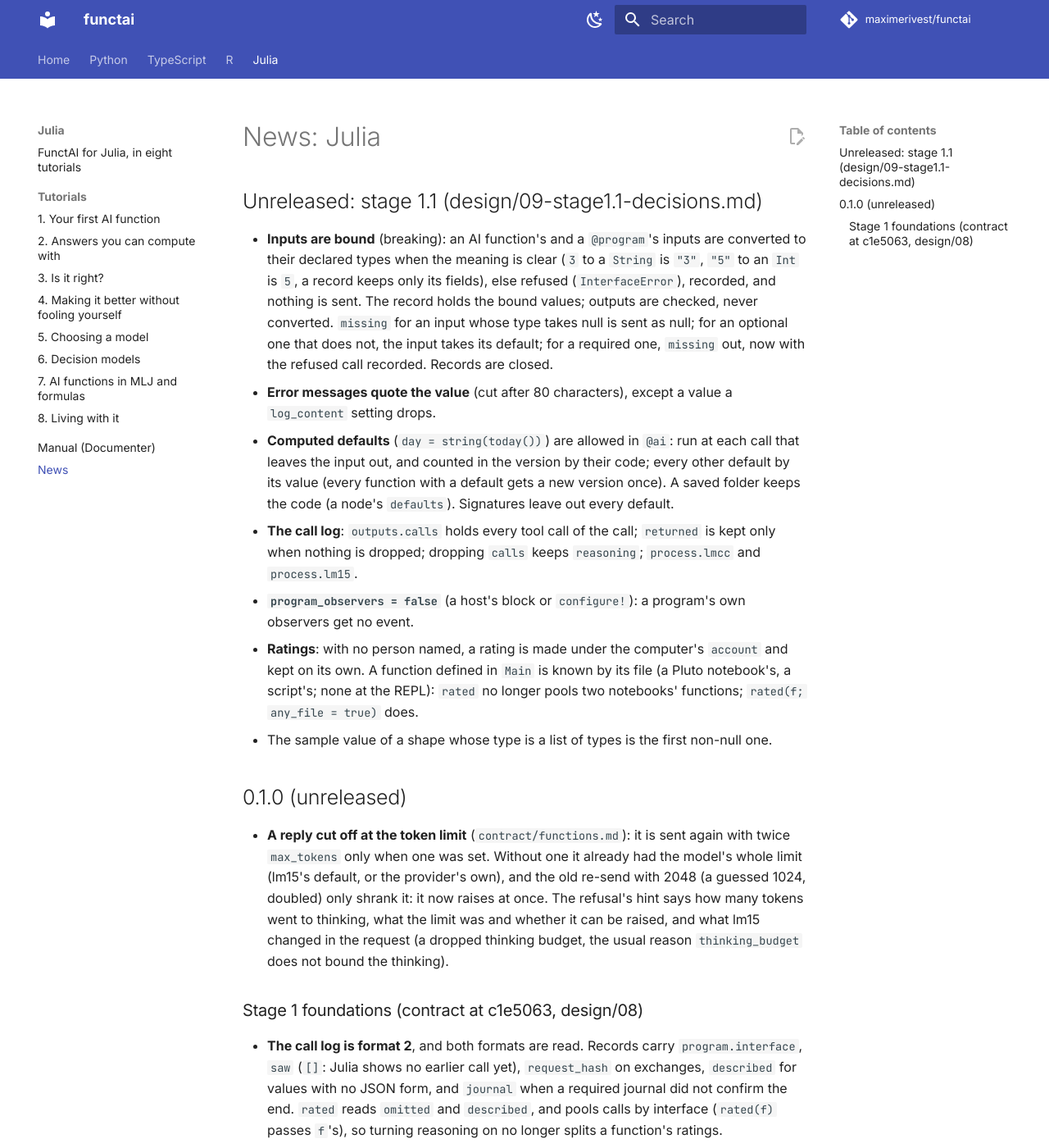
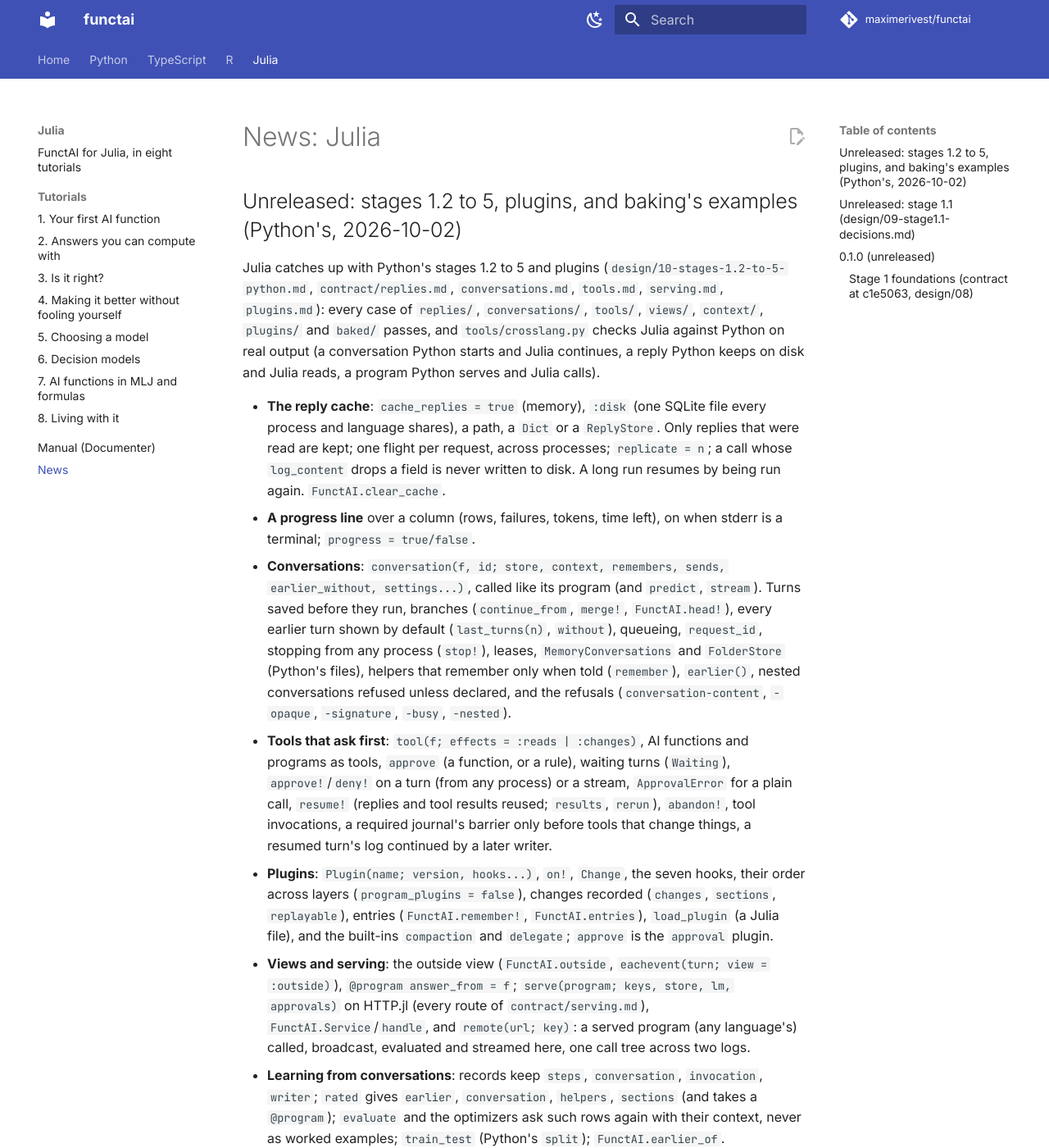
Before and after one commit to MaximeRivest/functai, an MkDocs documentation site: the page built from docs/julia/news.md, in a window 1280 px wide and 1400 px high. Shown: the whole window at 82% size. Built offline with MkDocs 1.6.1 and Material for MkDocs 9.7.7, drawn with Linux system fonts in a browser that asks for light colours; comment, search, counter and statistics services are not loaded; some of the changed text lies outside the part shown.

Commit message:
News pages regenerated from the changelogs

```diff
--- a/docs/julia/news.md
+++ b/docs/julia/news.md
@@ -1,6 +1,73 @@
 # News: Julia
 
 <!-- generated by tools/docs.py from julia/CHANGELOG.md: edit that one -->
+
+## Unreleased: stages 1.2 to 5, plugins, and baking's examples (Python's, 2026-10-02)
+
+Julia catches up with Python's stages 1.2 to 5 and plugins
+(`design/10-stages-1.2-to-5-python.md`, `contract/replies.md`,
+`conversations.md`, `tools.md`, `serving.md`, `plugins.md`): every case
+of `replies/`, `conversations/`, `tools/`, `views/`, `context/`,
+`plugins/` and `baked/` passes, and `tools/crosslang.py` checks Julia
+against Python on real output (a conversation Python starts and Julia
+continues, a reply Python keeps on disk and Julia reads, a program Python
+serves and Julia calls).
+
+- **The reply cache**: `cache_replies = true` (memory), `:disk` (one
+  SQLite file every process and language shares), a path, a `Dict` or a
+  `ReplyStore`. Only replies that were read are kept; one flight per
+  request, across processes; `replicate = n`; a call whose `log_content`
+  drops a field is never written to disk. A long run resumes by being run
+  again. `FunctAI.clear_cache`.
+- **A progress line** over a column (rows, failures, tokens, time left),
+  on when stderr is a terminal; `progress = true/false`.
+- **Conversations**: `conversation(f, id; store, context, remembers,
+  sends, earlier_without, settings...)`, called like its program (and
+  `predict`, `stream`). Turns saved before they run, branches
+  (`continue_from`, `merge!`, `FunctAI.head!`), every earlier turn shown by
+  default (`last_turns(n)`, `without`), queueing, `request_id`, stopping
+  from any process (`stop!`), leases, `MemoryConversations` and
+  `FolderStore` (Python's files), helpers that remember only when told
+  (`remember`), `earlier()`, nested conversations refused unless declared,
+  and the refusals (`conversation-content`, `-opaque`, `-signature`,
+  `-busy`, `-nested`).
+- **Tools that ask first**: `tool(f; effects = :reads | :changes)`, AI
+  functions and programs as tools, `approve` (a function, or a rule),
+  waiting turns (`Waiting`), `approve!`/`deny!` on a turn (from any
+  process) or a stream, `ApprovalError` for a plain call, `resume!`
+  (replies and tool results reused; `results`, `rerun`), `abandon!`, tool
+  invocations, a required journal's barrier only before tools that change
+  things, a resumed turn's log continued by a later writer.
+- **Plugins**: `Plugin(name; version, hooks...)`, `on!`, `Change`, the
+  seven hooks, their order across layers (`program_plugins = false`),
+  changes recorded (`changes`, `sections`, `replayable`), entries
+  (`FunctAI.remember!`, `FunctAI.entries`), `load_plugin` (a Julia file),
+  and the built-ins `compaction` and `delegate`; `approve` is the
+  `approval` plugin.
+- **Views and serving**: the outside view (`FunctAI.outside`,
+  `eachevent(turn; view = :outside)`), `@program answer_from = f`;
+  `serve(program; keys, store, lm, approvals)` on HTTP.jl (every route of
+  `contract/serving.md`), `FunctAI.Service`/`handle`, and `remote(url;
+  key)`: a served program (any language's) called, broadcast, evaluated
+  and streamed here, one call tree across two logs.
+- **Learning from conversations**: records keep `steps`, `conversation`,
+  `invocation`, `writer`; `rated` gives `earlier`, `conversation`,
+  `helpers`, `sections` (and takes a `@program`); `evaluate` and the
+  optimizers ask such rows again with their context, never as worked
+  examples; `train_test` (Python's `split`); `FunctAI.earlier_of`.
+- **Long runs**: `prune_calls`, `quotes_found`, `escalate_to` /
+  `escalate_below` (a model, a baked student or an AI function answers when
+  the first is unsure), `inspect_history`, `phistory`.
+- **Baking, the language-neutral half**: `FunctAI.bake_examples` and
+  `export_examples` (the contract's training conversations, fixed and
+  derived inputs), `FunctAI.baked(folder; url)` (a student trained anywhere,
+  called through an OpenAI-compatible server with the messages it learned),
+  `BakeError`. Training stays in Python's `bake` or any trainer.
+- `FunctAIError`, the supertype of every coded error; `ConversationError`,
+  `PluginError`, `ServeError`, `RemoteError`.
+- New dependencies: SQLite.jl (the disk cache), HTTP.jl (already under
+  lm15; now FunctAI's own, for serving and `remote`).
+
 
 ## Unreleased: stage 1.1 (design/09-stage1.1-decisions.md)
 
```
Also changed, not shown: docs/news.md (+4 -0 lines).
